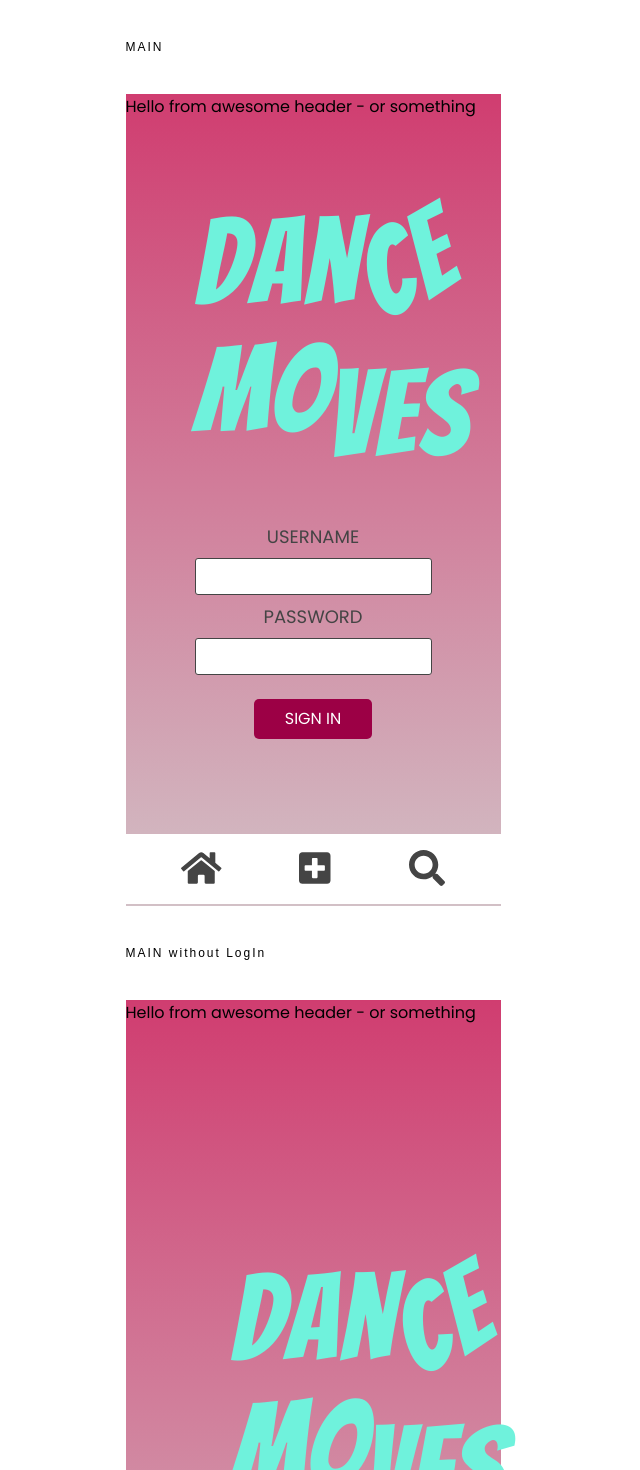
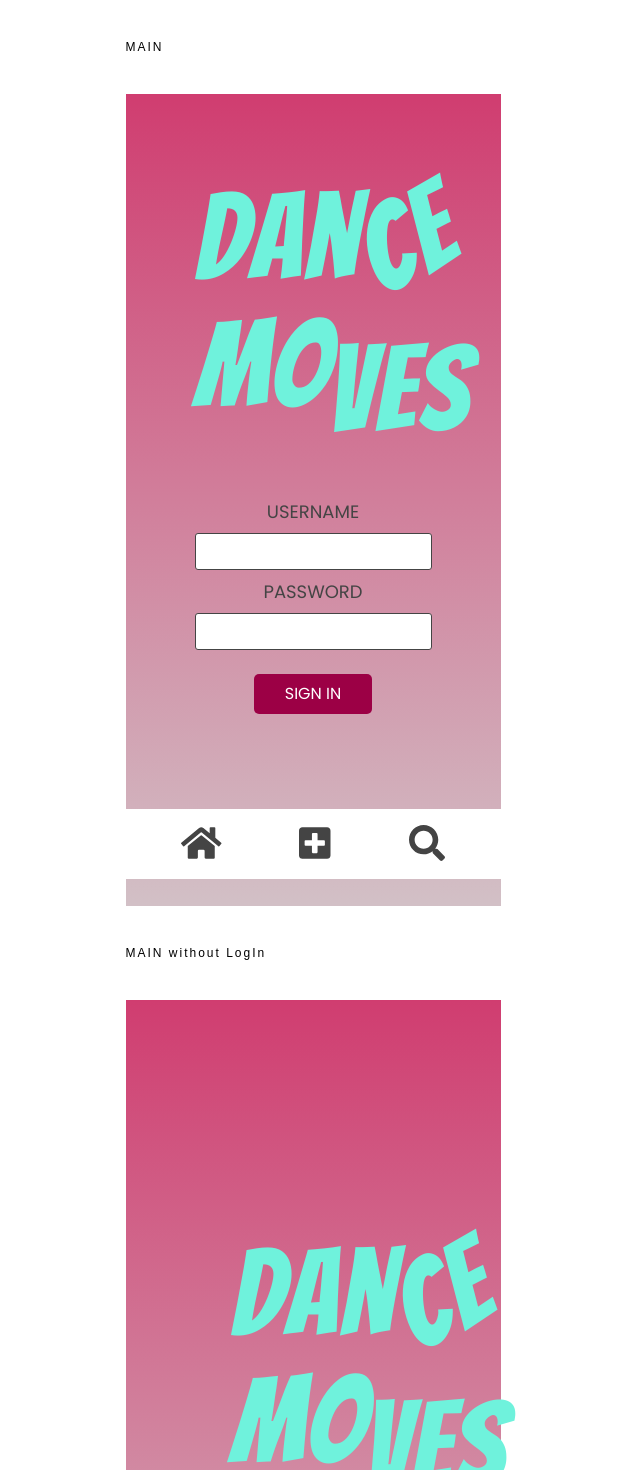
Before and after one commit to Termanty/movesapp, a React (Create React App) app: page / in a window 1280 px wide. Shown: the top 1470 px of the page, without its empty margins (327-967 px from the left). Built offline with nearby package versions, Linux system fonts and the light colour scheme; data requests are answered from the project's data file.

Commit message:
Removed Header and section comments

```diff
--- a/src/App.js
+++ b/src/App.js
@@ -1,5 +1,4 @@
 import "./style.css";
-import Header from "./components/Header";
 import Main from "./components/Main";
 import Footer from "./components/Footer";
 import { BrowserRouter as Router } from "react-router-dom";
@@ -25,59 +24,37 @@ class App extends Component {
   render() {
     return (
       <Router>
-        {/* MAIN page!
-      Header and wrapping div is only for this development face
-      */}
         <h1 className="tepmSectionH1">MAIN</h1>
         <div className="tempContainer">
-          <Header />
           <Main />
           <Footer />
         </div>
-        {/* MAIN page w/o log in!
-      Header and wrapping div is only for this development face
-      */}
+
         <h1 className="tepmSectionH1">MAIN without LogIn</h1>
         <div className="tempContainer">
-          <Header />
           <MainNoLog />
           <Footer />
         </div>
 
-        {/* SEARCH page!
-      Header and wrapping div is only for this development face
-      */}
         <h1 className="tepmSectionH1">SEARCH</h1>
         <div className="tempContainer">
-          {/* <Header />
-          <p>We have Dance Move page here</p> */}
           <Search dancelist={this.state.moves} />
           <Footer />
         </div>
 
-        {/* DANCE MOVE page!
-      Header and wrapping div is only for this development face
-      */}
         <h1 className="tepmSectionH1">DANCE MOVE</h1>
         <div className="tempContainer">
-          <Header />
           <p>We have Dance Move page here</p>
           {/* <DanceMove /> */}
           <Footer />
         </div>
 
-        {/* EDIT DANCE MOVE page!
-      Header and wrapping div is only for this development face
-      */}
         <h1 className="tepmSectionH1">EDIT DANCE MOVE</h1>
         <div className="tempContainer">
           <EditMove />
           <Footer />
         </div>
 
-        {/* NEW DANCE MOVE page!
-      Header and wrapping div is only for this development face
-      */}
         <h1 className="tepmSectionH1">NEW DANCE MOVE</h1>
         <div className="tempContainer">
           <AddMove />
--- a/src/components/Header.js
+++ /dev/null
@@ -1,11 +0,0 @@
-import React from 'react';
-
-const Header = () => {
-    return (
-        <div>
-            <p>Hello from awesome header - or something</p>
-        </div>
-    );
-}
-
-export default Header;
```
